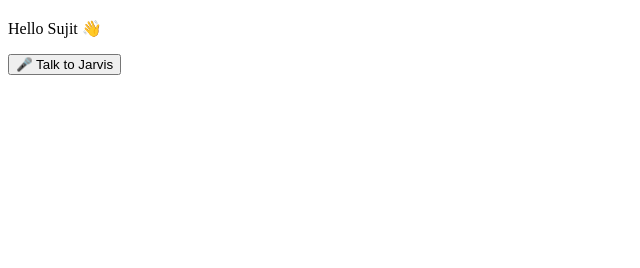
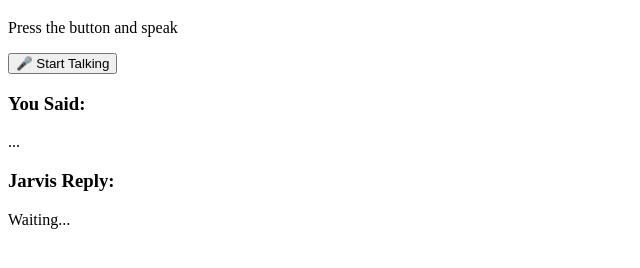
Before and after one commit to sujit7439kumar-coder/jarvis-ai, a website: page index.html in a window 1280 px wide. Shown: the part 62-330 px from the top of the page, without its empty margins (0-640 px from the left). Drawn offline with Linux system fonts and the light colour scheme.

Commit message:
Update index.html

```diff
--- a/index.html
+++ b/index.html
@@ -6,22 +6,24 @@
   <title>JARVIS AI</title>
   <link rel="stylesheet" href="style.css">
 </head>
-
 <body>
 
-<div class="container">
-  <h1>🤖 JARVIS AI</h1>
+  <div class="container">
+    <h1>🤖 JARVIS AI</h1>
+    <p>Press the button and speak</p>
 
-  <div class="orb"></div>
+    <button id="start-btn">
+      🎤 Start Talking
+    </button>
 
-  <p id="status">Hello Sujit 👋</p>
+    <h3>You Said:</h3>
+    <p id="user-text">...</p>
 
-  <button id="talkBtn">
-    🎤 Talk to Jarvis
-  </button>
-</div>
+    <h3>Jarvis Reply:</h3>
+    <p id="ai-text">Waiting...</p>
+  </div>
 
-<script src="script.js"></script>
+  <script src="script.js"></script>
 
 </body>
 </html>
```
